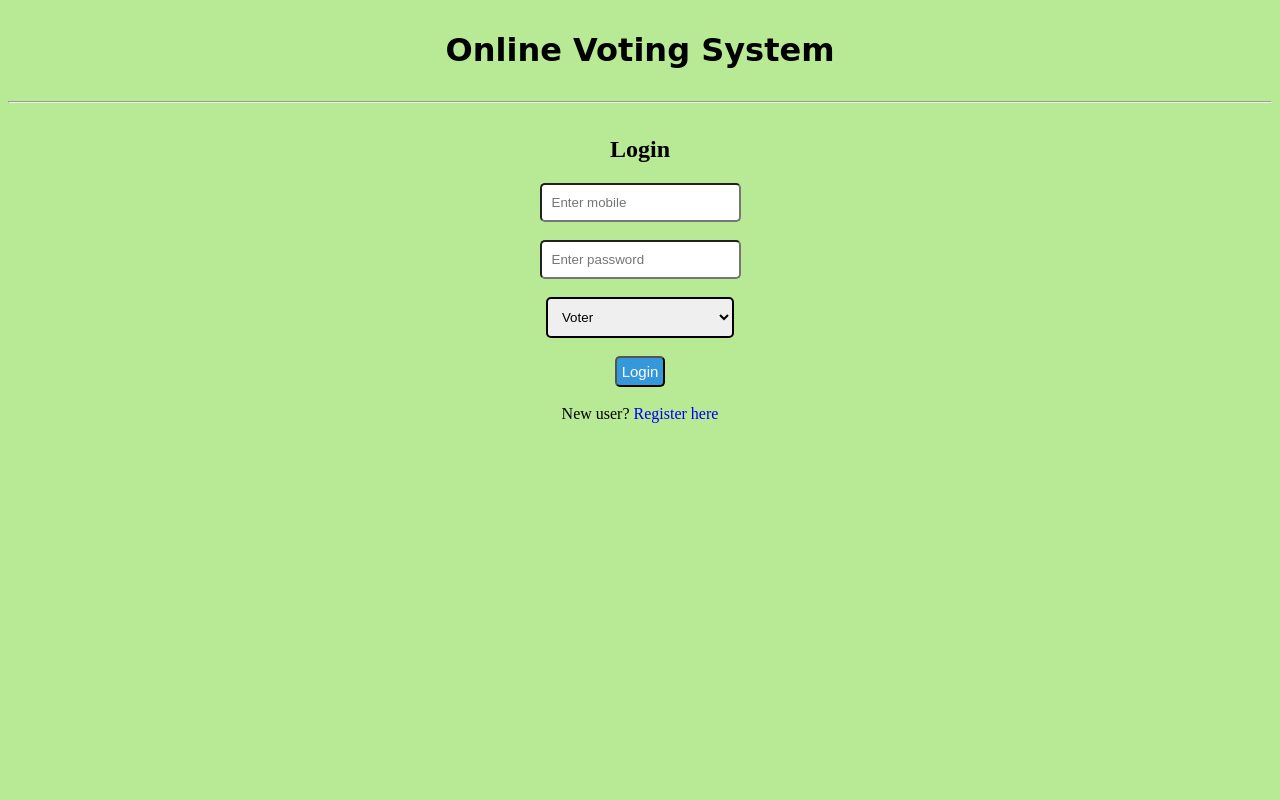
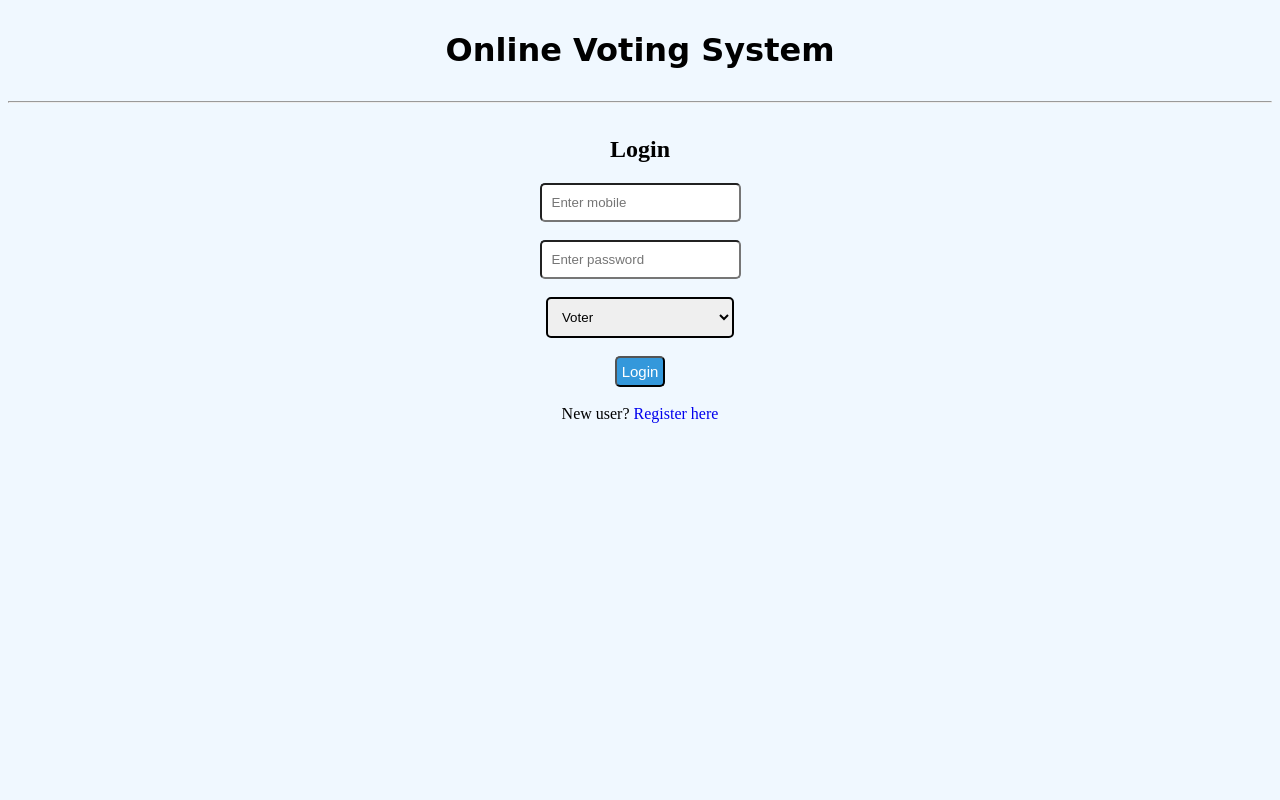
Before and after one commit to amantiwari1928/Online-Voting-System, a PHP site: page / in a window 1280 px wide. Run offline with PHP 8.4, Linux system fonts and the light colour scheme.

Commit message:
Update stylesheet.css

```diff
--- a/css/stylesheet.css
+++ b/css/stylesheet.css
@@ -24,7 +24,7 @@
 }
 
 body {
-  background-color: #b8e994;
+  background-color: #f0f8ff;
 }
 
 #loginbtn {
```
